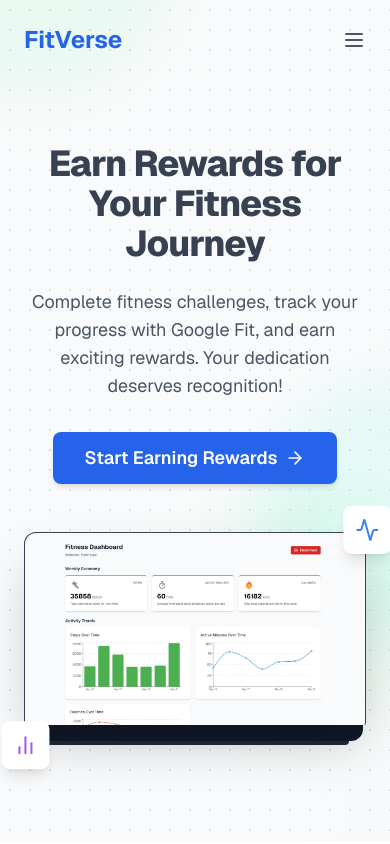
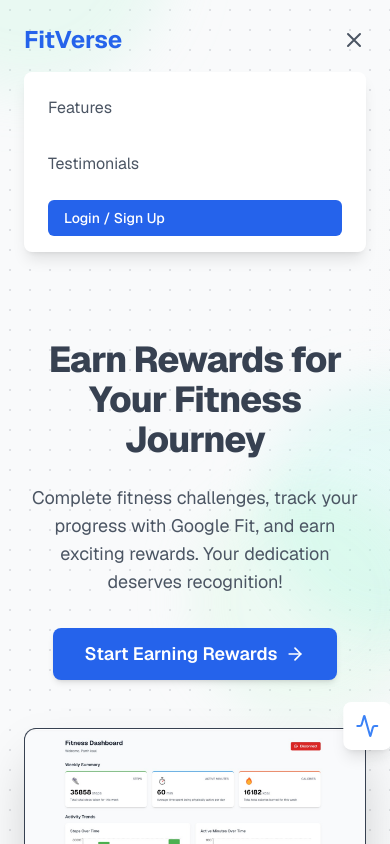
Before and after one commit to Imakp/FitVerse, a React (Vite) app in the folder frontend/: page / in a window 390 px wide. Both pictures are taken after a click on the button "Toggle mobile menu". Shown: the top 844 px of the page. Built offline with nearby package versions, Linux system fonts and the light colour scheme; no server answers.

Commit message:
refactor: update user profile handling and improve mobile menu functionality

```diff
--- a/frontend/src/App.jsx
+++ b/frontend/src/App.jsx
@@ -6,21 +6,9 @@ import ActivityPage from "./Components/ActivityPage.jsx";
 import ProfilePage from "./Components/ProfilePage.jsx";
 import LoginPage from "./Components/LoginPage.jsx";
 import { FitnessDashboard } from "./Components/FitnessDashboard.jsx";
-import { useAuth } from "./context/AuthContext";
 import LandingPage from "./Components/LandingPage.jsx";
 import ChallengePage from "./Components/ChallengePage.jsx";
-
-const ProtectedRoute = ({ children }) => {
-  const { user, loading } = useAuth();
-
-  if (loading) return <div>Loading...</div>;
-
-  if (!user) {
-    return <Navigate to="/login" replace />;
-  }
-
-  return children;
-};
+import ProtectedRoute from "./ProtectedRoute.jsx";
 
 const AuthWrapper = () => {
   const [isMobileMenuOpen, setIsMobileMenuOpen] = useState(false);
@@ -35,54 +23,20 @@ const AuthWrapper = () => {
         <Routes>
           <Route path="/" element={<LandingPage />} />
           <Route path="/login" element={<LoginPage />} />
-          <Route
-            path="/dashboard"
-            element={
-              <>
-                <FitnessDashboard />
-              </>
-            }
-          />
-          <Route
-            path="/rewards"
-            element={
-              <ProtectedRoute>
-                <RewardsPage />
-              </ProtectedRoute>
-            }
-          />
-          <Route
-            path="/activity"
-            element={
-              <ProtectedRoute>
-                <ActivityPage />
-              </ProtectedRoute>
-            }
-          />
-          <Route
-            path="/challenges"
-            element={
-              <ProtectedRoute>
-                <ChallengePage />
-              </ProtectedRoute>
-            }
-          />
-          <Route
-            path="/my-profile"
-            element={
-              <ProtectedRoute>
-                <ProfilePage />
-              </ProtectedRoute>
-            }
-          />
+
+          {/* Protected Routes */}
+          <Route element={<ProtectedRoute />}>
+            <Route path="/dashboard" element={<FitnessDashboard />} />
+            <Route path="/rewards" element={<RewardsPage />} />
+            <Route path="/activity" element={<ActivityPage />} />
+            <Route path="/profile" element={<ProfilePage />} />
+            <Route path="/challenges" element={<ChallengePage />} />
+          </Route>
+
+          {/* Fallback route */}
+          <Route path="*" element={<Navigate to="/" replace />} />
         </Routes>
       </div>
-      {isMobileMenuOpen && (
-        <div
-          className="fixed inset-0 z-30 backdrop-blur-sm bg-black/20"
-          aria-hidden="true"
-        />
-      )}
     </div>
   );
 };
--- a/frontend/src/Components/LandingPage.jsx
+++ b/frontend/src/Components/LandingPage.jsx
@@ -13,6 +13,7 @@ import {
 
 const LandingPage = () => {
   const [scrollY, setScrollY] = useState(0);
+  const [mobileMenuOpen, setMobileMenuOpen] = useState(false);
 
   useEffect(() => {
     const handleScroll = () => {
@@ -22,6 +23,10 @@ const LandingPage = () => {
     window.addEventListener("scroll", handleScroll);
     return () => window.removeEventListener("scroll", handleScroll);
   }, []);
+
+  const toggleMobileMenu = () => {
+    setMobileMenuOpen(!mobileMenuOpen);
+  };
 
   return (
     <div className="min-h-screen bg-gradient-to-br from-gray-50 via-gray-50 to-gray-100 font-sans text-gray-800 relative">
@@ -40,7 +45,8 @@ const LandingPage = () => {
         <div className="absolute bottom-32 left-1/2 w-64 h-64 bg-green-200 rounded-full mix-blend-multiply filter blur-xl opacity-20 animate-blob animation-delay-4000"></div>
       </div>
 
-      <nav className="relative z-10 px-6 py-6 flex justify-between items-center">
+      <nav className="relative z-10 px-6 py-6">
+        <div className="flex justify-between items-center">
           <div className="flex items-center">
             <span className="text-2xl font-bold text-blue-600">FitVerse</span>
           </div>
@@ -64,7 +70,11 @@ const LandingPage = () => {
               Login / Sign Up
             </Link>
           </div>
-        <button className="md:hidden text-gray-600">
+          <button
+            className="md:hidden text-gray-600 focus:outline-none"
+            onClick={toggleMobileMenu}
+            aria-label="Toggle mobile menu"
+          >
             <svg
               xmlns="http://www.w3.org/2000/svg"
               className="h-6 w-6"
@@ -76,10 +86,50 @@ const LandingPage = () => {
                 strokeLinecap="round"
                 strokeLinejoin="round"
                 strokeWidth={2}
-              d="M4 6h16M4 12h16M4 18h16"
+                d={
+                  mobileMenuOpen
+                    ? "M6 18L18 6M6 6l12 12"
+                    : "M4 6h16M4 12h16M4 18h16"
+                }
               />
             </svg>
           </button>
+        </div>
+
+        {/* Mobile Menu */}
+        {mobileMenuOpen && (
+          <motion.div
+            initial={{ opacity: 0, height: 0 }}
+            animate={{ opacity: 1, height: "auto" }}
+            exit={{ opacity: 0, height: 0 }}
+            transition={{ duration: 0.3 }}
+            className="md:hidden mt-4 bg-white shadow-lg rounded-lg py-4 px-2"
+          >
+            <div className="flex flex-col space-y-4">
+              <a
+                href="#features"
+                className="text-gray-600 hover:text-blue-600 transition-colors px-4 py-2"
+                onClick={() => setMobileMenuOpen(false)}
+              >
+                Features
+              </a>
+              <a
+                href="#testimonials"
+                className="text-gray-600 hover:text-blue-600 transition-colors px-4 py-2"
+                onClick={() => setMobileMenuOpen(false)}
+              >
+                Testimonials
+              </a>
+              <Link
+                to="/login"
+                className="px-4 py-2 bg-blue-600 text-white rounded-md text-sm font-medium hover:bg-blue-700 transition-colors mx-4"
+                onClick={() => setMobileMenuOpen(false)}
+              >
+                Login / Sign Up
+              </Link>
+            </div>
+          </motion.div>
+        )}
       </nav>
 
       <section className="relative z-10 px-6 pt-16 pb-24 md:pt-24 md:pb-32 max-w-7xl mx-auto">
--- a/frontend/src/Components/LoginPage.jsx
+++ b/frontend/src/Components/LoginPage.jsx
@@ -2,11 +2,12 @@ import React from "react";
 import { Trophy, BarChart3, Gift, Activity, LogOut } from "lucide-react";
 import { useAuth } from "../context/AuthContext";
 import { motion } from "framer-motion";
-import { useLocation } from "react-router-dom";
+import { useLocation, useNavigate } from "react-router-dom";
 
 const Login = () => {
   const { user, login, logout, authError } = useAuth();
   const location = useLocation();
+  const navigate = useNavigate();
 
   const locationAuthError = location.state?.authError;
   const errorMessage = authError || locationAuthError;
@@ -47,15 +48,25 @@ const Login = () => {
             {user ? (
               <div className="flex flex-col items-center gap-4 rounded-lg bg-gray-100 p-6 text-center border border-gray-200">
                 <img
-                  src={user.picture}
+                  src={user.profilePicture}
                   alt="Profile"
                   className="h-20 w-20 rounded-full border-2 border-blue-500 object-cover shadow-sm"
                 />
                 <h2 className="text-xl font-semibold text-gray-800">
                   {user.name}
                 </h2>
+                <p className="text-sm text-gray-600">{user.email}</p>
 
-                <p className="text-sm text-gray-600">{user.email}</p>
+                {/* Add a Go to Dashboard button */}
+                <motion.button
+                  whileHover={{ scale: 1.05 }}
+                  whileTap={{ scale: 0.95 }}
+                  onClick={() => navigate("/dashboard")}
+                  className="w-full flex items-center justify-center space-x-2 rounded-md bg-blue-600 px-5 py-2.5 text-sm font-medium text-white transition-colors hover:bg-blue-700 focus:outline-none focus:ring-2 focus:ring-blue-500 focus:ring-offset-2"
+                >
+                  <Activity size={18} />
+                  <span>Go to Dashboard</span>
+                </motion.button>
 
                 <motion.button
                   whileHover={{ scale: 1.05 }}
--- a/frontend/src/Components/Navbar.jsx
+++ b/frontend/src/Components/Navbar.jsx
@@ -59,11 +59,13 @@ export default function Navbar({ isMobileMenuOpen, setIsMobileMenuOpen }) {
   }, [isMobileMenuOpen, setIsMobileMenuOpen]);
 
   useEffect(() => {
-    if (location.pathname === "/login") return;
     setIsMobileMenuOpen(false);
   }, [location.pathname, setIsMobileMenuOpen]);
 
-  if (location.pathname === "/login") return null;
+  // Don't show navbar on login page or landing page
+  if (location.pathname === "/login" || location.pathname === "/") return null;
+
+  // Don't show navbar if user is not authenticated
   if (!user) return null;
 
   const navItems = [
@@ -176,7 +178,7 @@ export default function Navbar({ isMobileMenuOpen, setIsMobileMenuOpen }) {
                       <ul>
                         <li>
                           <NavLink
-                            to="/my-profile"
+                            to="/profile"
                             className="block px-4 py-3 text-gray-700 hover:bg-gray-50 transition-colors duration-150"
                             onClick={() => setIsDropdownOpen(false)}
                           >
@@ -298,7 +300,7 @@ export default function Navbar({ isMobileMenuOpen, setIsMobileMenuOpen }) {
 
                 <div className="mt-4 space-y-2">
                   <NavLink
-                    to="/my-profile"
+                    to="/profile"
                     className="flex items-center justify-center space-x-2 w-full py-3 px-4 bg-white border border-gray-200 rounded-xl text-gray-700 font-medium hover:bg-gray-50 transition-colors"
                     onClick={() => setIsMobileMenuOpen(false)}
                   >
--- /dev/null
+++ b/frontend/src/ProtectedRoute.jsx
@@ -0,0 +1,32 @@
+import { useEffect } from "react";
+import { Navigate, useLocation, Outlet } from "react-router-dom";
+import { useAuth } from "./context/AuthContext";
+
+const ProtectedRoute = () => {
+  const { user, loading } = useAuth();
+  const location = useLocation();
+
+  useEffect(() => {
+    // Track navigation attempts
+    if (!loading && !user) {
+      console.log("Unauthorized access attempt to:", location.pathname);
+    }
+  }, [user, loading, location]);
+
+  if (loading) {
+    return (
+      <div className="flex justify-center items-center min-h-screen bg-gray-50">
+        <div className="animate-spin rounded-full h-12 w-12 border-b-2 border-blue-600"></div>
+      </div>
+    );
+  }
+
+  if (!user) {
+    return <Navigate to="/login" state={{ from: location }} replace />;
+  }
+
+  // Return the Outlet component which will render the child routes
+  return <Outlet />;
+};
+
+export default ProtectedRoute;
--- a/frontend/src/context/AuthContext.jsx
+++ b/frontend/src/context/AuthContext.jsx
@@ -28,9 +28,14 @@ export const AuthProvider = ({ children }) => {
       const { data } = await axios.get(`${BACKEND_URL}/auth/user`, {
         withCredentials: true,
       });
-      setUser(data);
-      if (data?._id) {
-        fetchBalance(data._id);
+      if (data) {
+        setUser({
+          ...data,
+          picture: data.profilePicture,
+        });
+        if (data._id) {
+          fetchBalance(data._id);
+        }
       }
     } catch (error) {
       setUser(null);
```
Also changed, not shown: frontend/vercel.json, 2 other files (tests, documents, lock files or other folders). Lines whose indentation alone changed are shown as unchanged.
